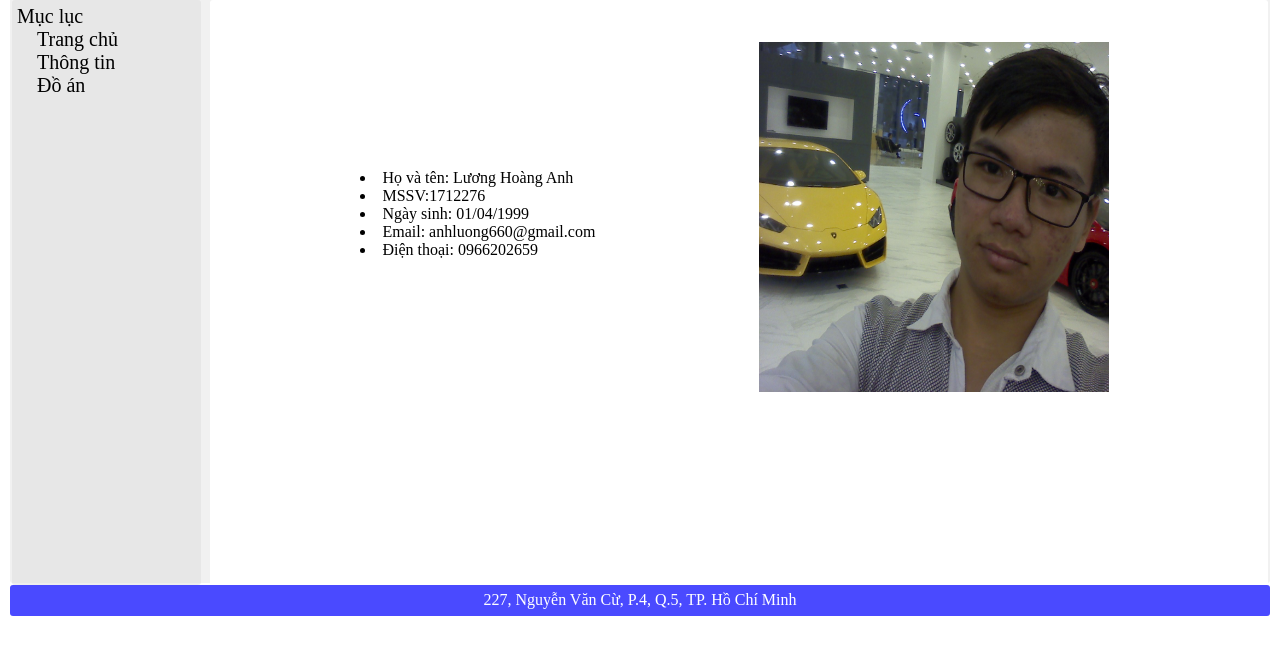
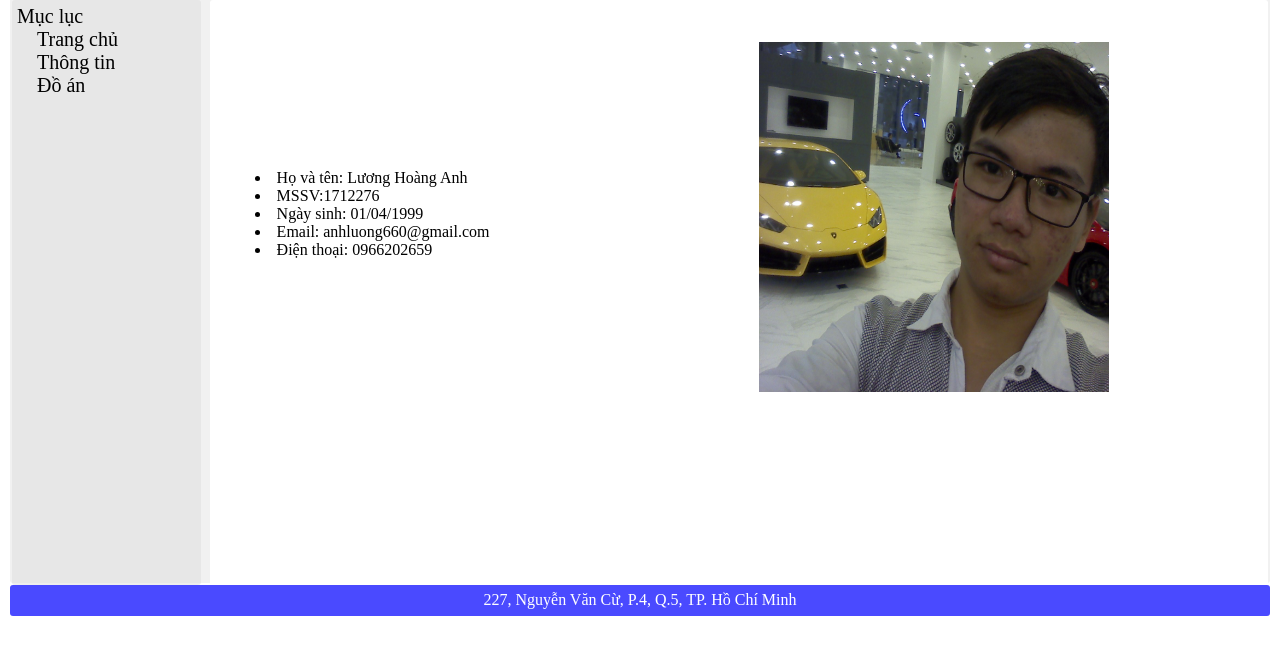
Before and after one commit to royalhek17/royalhek17.github.io, a plain HTML site: page members/1712276/1712276.html in a window 1280 px wide. Shown: the part 153-800 px from the top of the page. Drawn offline with Linux system fonts and the light colour scheme.

Commit message:
Update CSS.css

```diff
--- a/CSS.css
+++ b/CSS.css
@@ -123,7 +123,7 @@ body
 	float: left;
 	width: 30%;
 	padding: 5px;
-	margin-left: 10%;
+	margin-left: auto;
 	margin-top:14%;
 	border-radius: 5px;
 }
```
